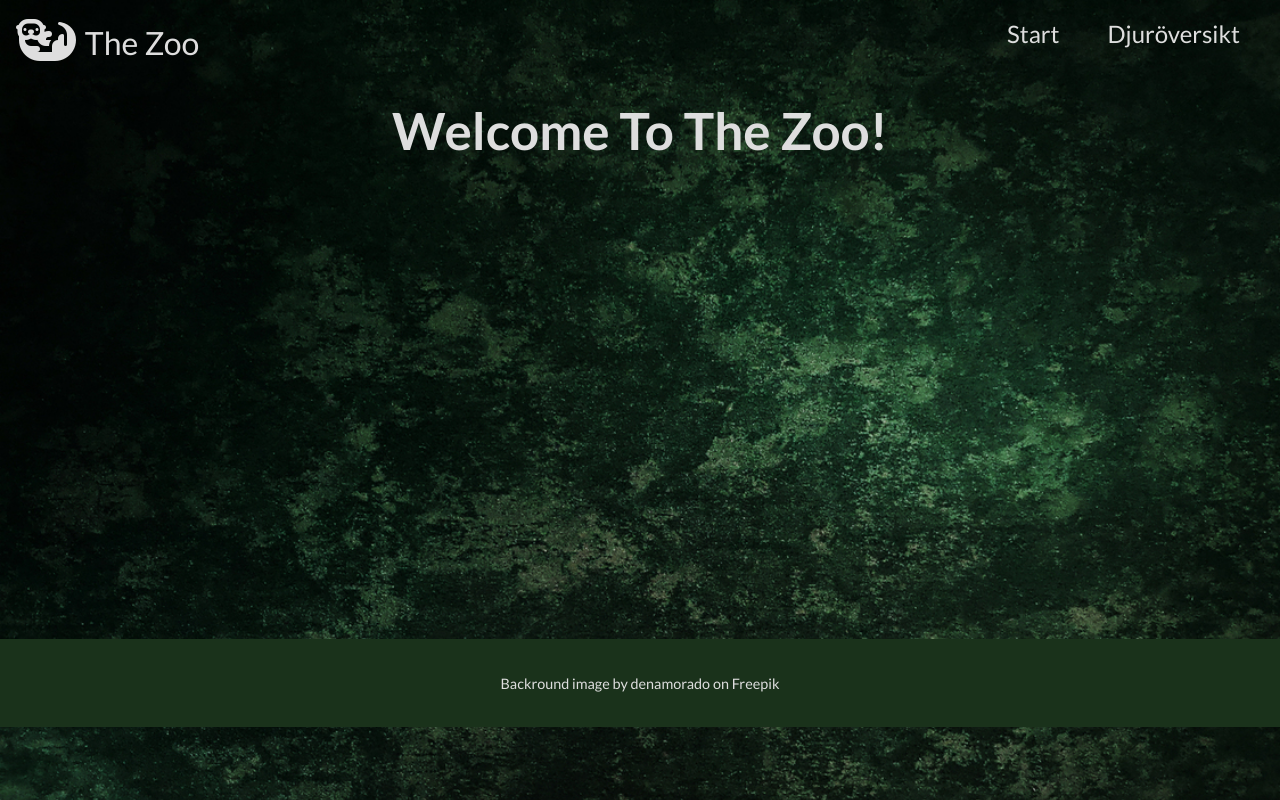
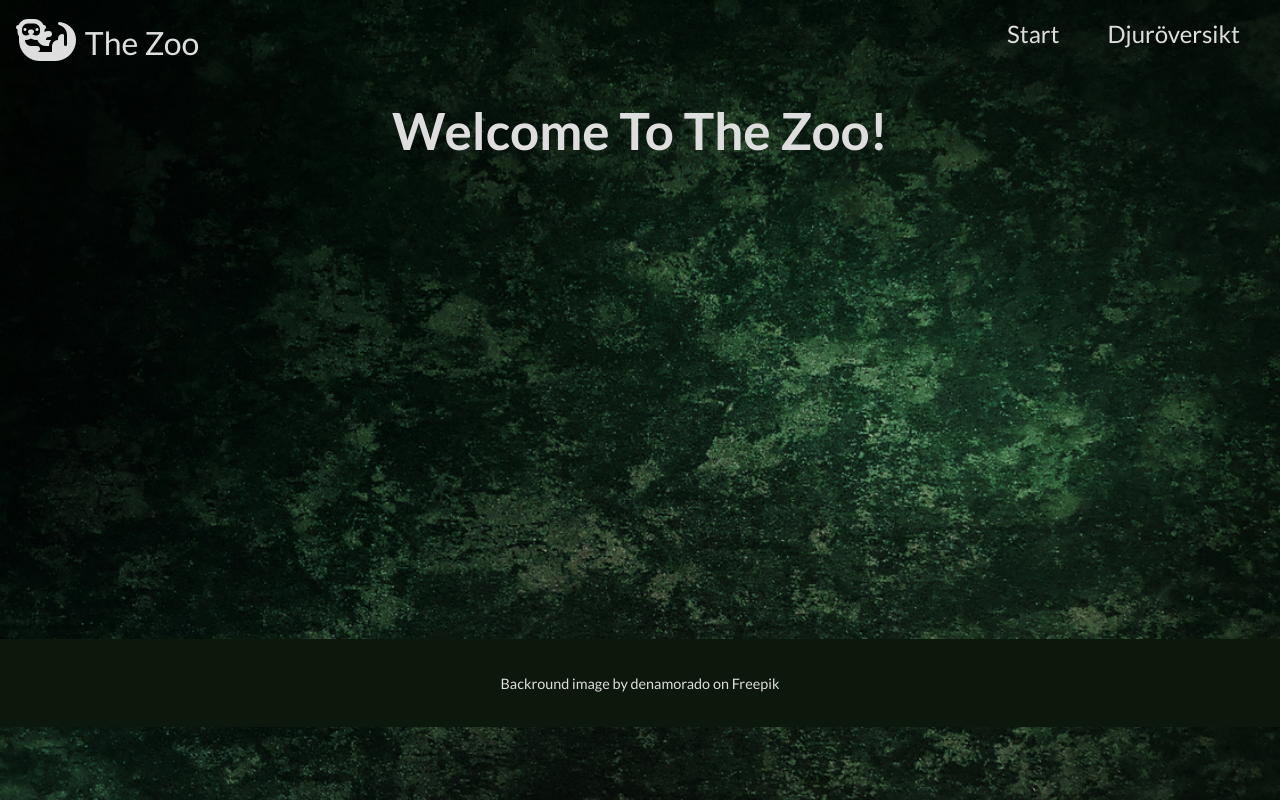
Before and after one commit to emiliamassing/The-Zoo, a React (Vite) app: page / in a window 1280 px wide. Built offline with nearby package versions, Linux system fonts and the light colour scheme; no server answers.

Commit message:
✨ Added localStorage to store and get data from API

```diff
--- a/src/components/AnimalOverview.tsx
+++ b/src/components/AnimalOverview.tsx
@@ -3,26 +3,25 @@ import { getAnimals } from "../services/animalService";
 import { IAnimal } from "../models/IAnimal";
 import { AnimalsContainer } from "./AnimalsContainer";
 
-//Lagra och hämta djur med Localstorage istället
-
 export function AnimalOverview() {
     const [animals, setAnimals] = useState<IAnimal[]>([]);
 
-    async function fetchAnimals() {
-        const data = await getAnimals();
+    useEffect(() => {
+        const localAnimals = localStorage.getItem('animals');
 
-        setAnimals(data);
-    }
+        async function fetchAnimals() {
+            const data = await getAnimals();
 
-    console.log('Animals:', animals);
+            localStorage.setItem('animals', JSON.stringify(data));
+            setAnimals(data);
+        }
 
-    useEffect(() => {
-        if(animals.length < 1) {
+        if(localAnimals) {
+            setAnimals(JSON.parse(localAnimals));
+        } else {
             fetchAnimals();
-        } else {
-            console.log('djur hämtade');
         }
-    })
+    }, []);
 
     return(
         <>
--- a/src/style/_index.scss
+++ b/src/style/_index.scss
@@ -162,7 +162,7 @@ button {
   transition: border-color 0.25s;
 }
 button:hover {
-  border-color: #5d9e55;
+  border-color: var.$buttonHoverColor;
 }
 button:focus,
 button:focus-visible {
--- a/src/style/utils/_variables.scss
+++ b/src/style/utils/_variables.scss
@@ -1,5 +1,6 @@
 $textColor: #dedede;
-$darkGreenColor: #1a321b;
-$buttonColor: #2b5a2f;
+$darkGreenColor: #0c180c;
+$buttonColor: #1c3b1f;
+$buttonHoverColor: #538a4b;
 
 $fontFamily: 'Lato', sans-serif;
```
